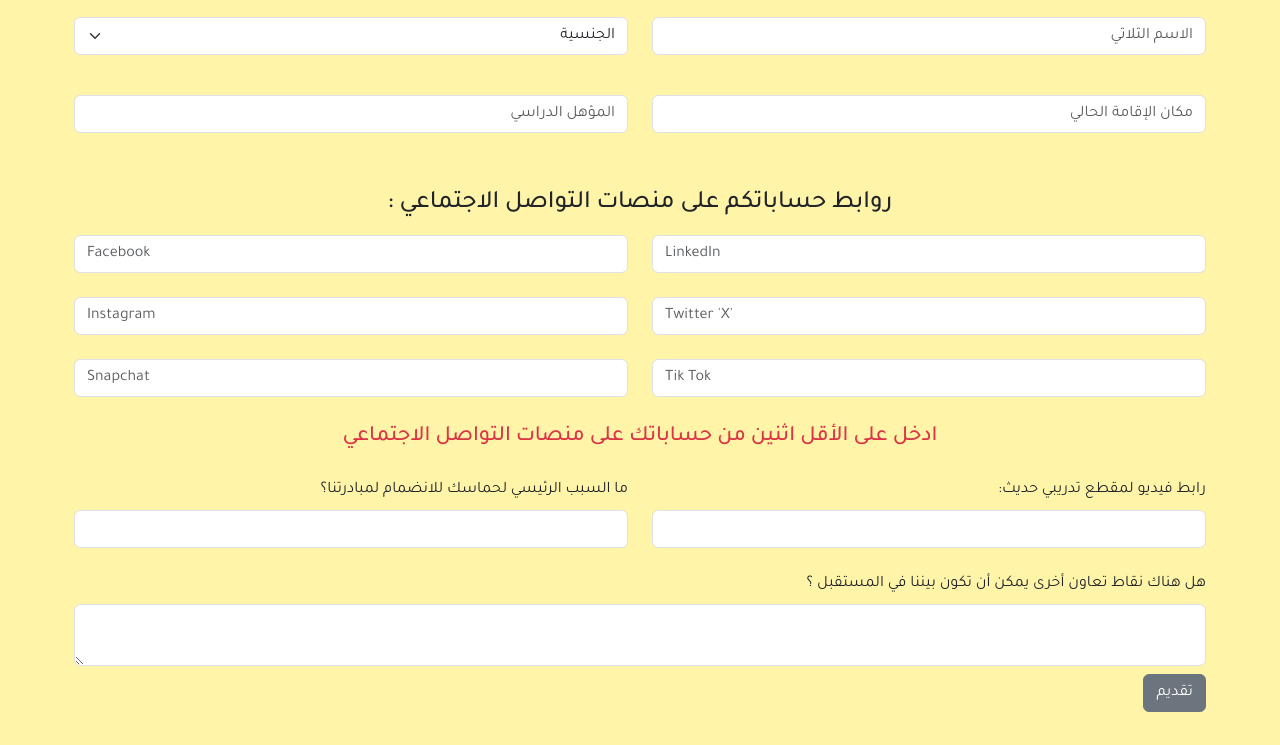
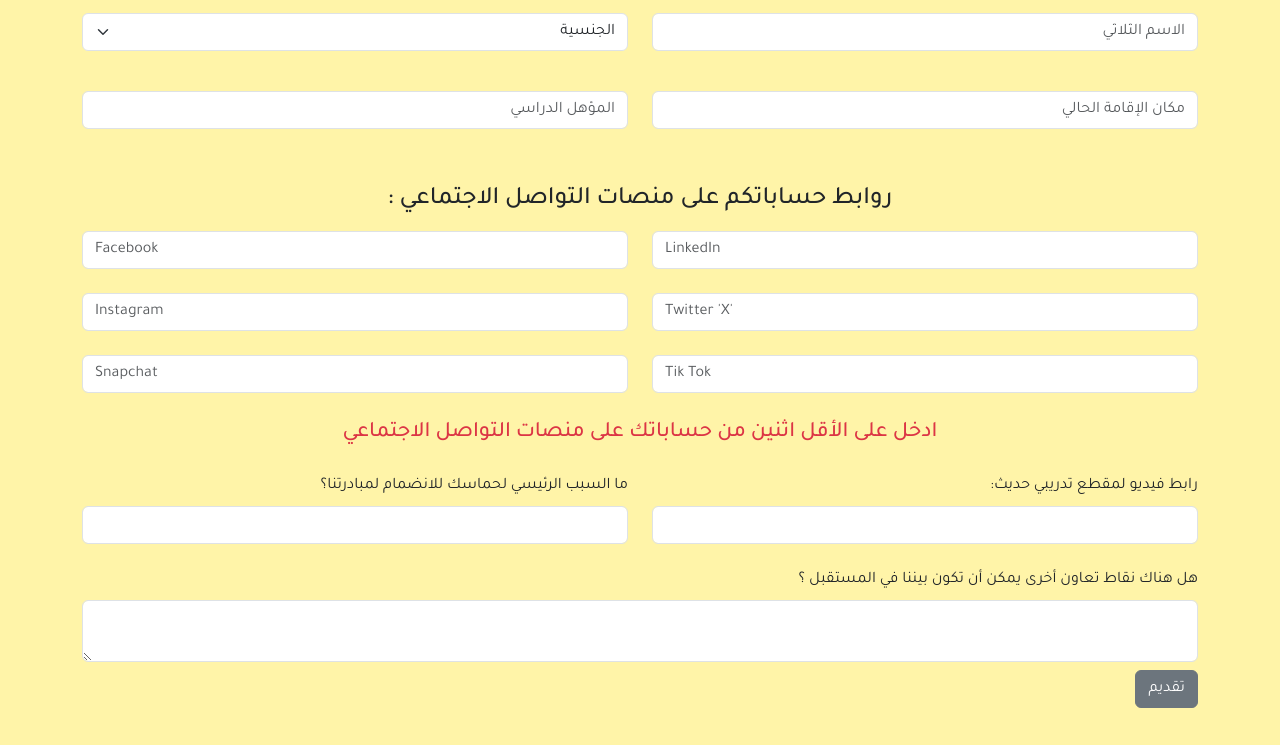
Before and after one commit to Alizelabd/Be-ambassador, a plain HTML site: page forms.html in a window 1280 px wide. Shown: the part 55-800 px from the top of the page. Drawn offline with Linux system fonts and the light colour scheme.

Commit message:
edite container

```diff
--- a/forms.html
+++ b/forms.html
@@ -21,9 +21,12 @@
 </head>
 
 <body class="bg-yallow-color">
+    <div class="participants">
+
+    </div>
     <h1 class="text-center fw-bold font-sz5 my-3">نأمل منكم ملء الاستمارة بدقة</h1>
-    <div class="container p-1">
-        <form>
+    <form>
+        <div class="container">
             <div class="row">
                 <div class="col-md-6 mb-4">
                     <div class="mb-3">
@@ -89,7 +92,8 @@
                         id="tiktok"></div>
                 <div class="col-md-6 mb-4"><input class="form-control" type="url" placeholder="Snapchat" name="snapchat"
                         id="snapchat"></div>
-                <p class="font-sz1 mb-4 text-danger fw-medium text-center">ادخل على الأقل اثنين من حساباتك على منصات التواصل
+                <p class="font-sz1 mb-4 text-danger fw-medium text-center">ادخل على الأقل اثنين من حساباتك على منصات
+                    التواصل
                     الاجتماعي</p>
 
                 <div class="col-md-6 mb-4">
@@ -156,8 +160,8 @@
                 <!-- العنوان الحالي نهاية -->
             </div>
             <input class="btn btn-secondary" type="submit" value="تقديم">
-        </form>
-    </div>
+        </div>
+    </form>
 </body>
 
 </html>
```
